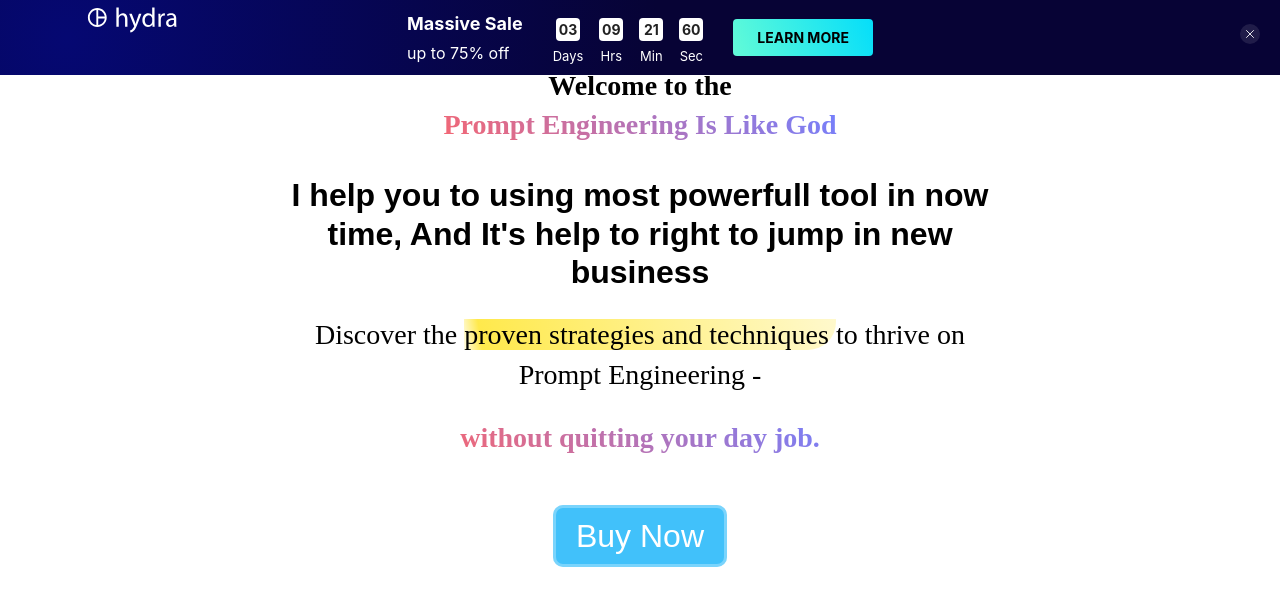
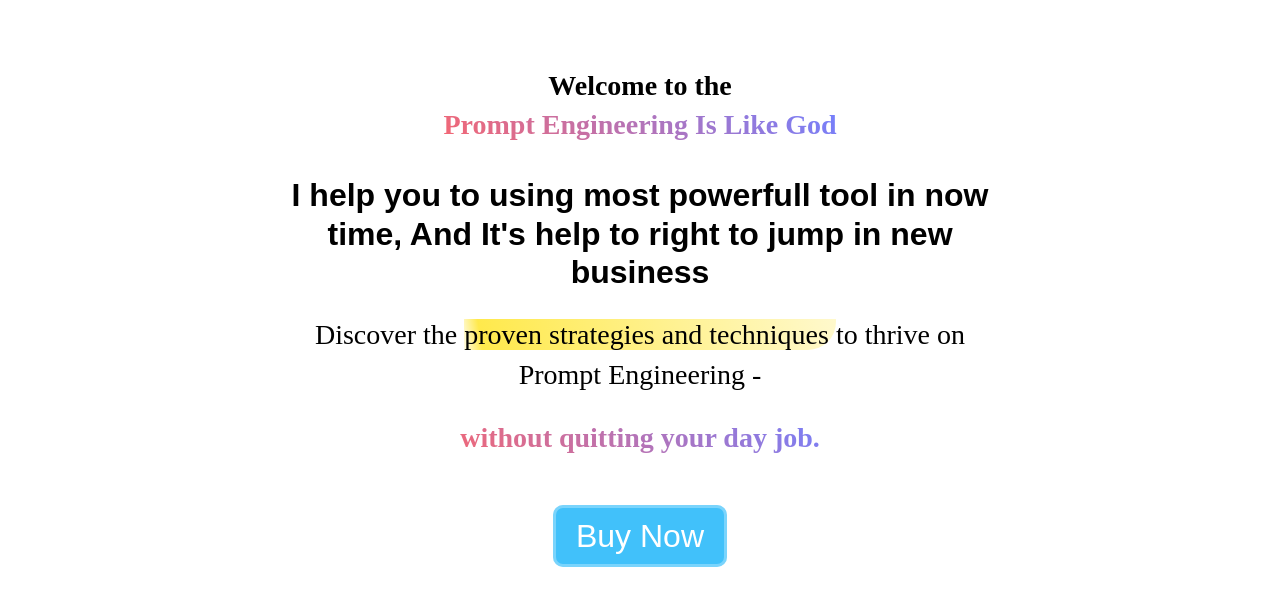
Before and after one commit to hi-sushanta/prompt, a Jekyll site: the page built from index.html, in a window 1280 px wide and 1400 px high. Shown: the top 613 px of the window. Built offline with Jekyll 4.4.1, drawn with Linux system fonts in a browser that asks for light colours; some web fonts are replaced; the list of posts is cut into pages by our own code; grey boxes are pictures that could not be loaded.

Commit message:
Delete .js file and revert all changes

```diff
--- a/_layouts/default.html
+++ b/_layouts/default.html
@@ -52,54 +52,6 @@
 				return false;
 			};
 		</script>
-		 <div class="discount-container">
-			<div class="info">
-			  <div class="discount-heading">Massive Sale</div>
-			  <div class="discount-subheading">up to 75% off</div>
-			</div>
 
-			<div class="countdown-timer">
-			  <div class="group">
-				<div class="value days" style="margin-top:10px; padding:1px 1px 1px 1px; font-size:14px;">03</div>
-				<div class="unit">Days</div>
-			  </div>
-
-			  <div class="group">
-				<div class="value hours" style="margin-top:10px; padding:1px 1px 1px 1px; font-size:14px;">09</div>
-				<div class="unit">Hrs</div>
-			  </div>
-
-			  <div class="group">
-				<div class="value minutes" style="margin-top:10px; padding:1px 1px 1px 1px; font-size:14px;">21</div>
-				<div class="unit">Min</div>
-			  </div>
-
-			  <div class="group">
-				<div class="value seconds" style="margin-top:10px; padding:1px 1px 1px 1px; font-size:14px;">60</div>
-				<div class="unit">Sec</div>
-			  </div>
-			</div>
-
-			<a href="#" class="discount-btn">Learn More</a>
-
-			<div class="close-btn">
-			  <svg
-				xmlns="http://www.w3.org/2000/svg"
-				fill="none"
-				viewBox="0 0 24 24"
-				stroke-width="1.5"
-				stroke="currentColor"
-				class="w-6 h-6"
-			  >
-				<path
-				  stroke-linecap="round"
-				  stroke-linejoin="round"
-				  d="M6 18L18 6M6 6l12 12"
-				/>
-			  </svg>
-			</div>
-		  </div>
-
-		  <script src="main.js"></script>
 	</body>
 </html>
--- a/_sass/landing-page.scss
+++ b/_sass/landing-page.scss
@@ -161,120 +161,3 @@
 		flex-direction: row-reverse;
 	}
 }
-
-
-// Counter
-.discount-container .close-btn {
-	width: 20px;
-  }
-
-  .discount-container {
-	position: fixed;
-	top: 0;
-	left: 0;
-	display: flex;
-	gap: 30px;
-	justify-content: center;
-	align-items: center;
-	width: 100%;
-	background: #023047;
-	background-image: radial-gradient(
-	  circle 610px at 5.2% 51%,
-	  rgb(5, 8, 114) 0%,
-	  rgb(7, 3, 53) 97%
-	);
-	color: #fff;
-	font-family: "Inter", sans-serif;
-	padding: 8px 0;
-  }
-
-  .discount-container .discount-heading {
-	font-size: 18px;
-	font-weight: bold;
-	margin-bottom: 4px;
-  }
-
-  .discount-container .discount-subheading {
-	font-size: 16px;
-  }
-
-  .discount-container .countdown-timer {
-	display: flex;
-	gap: 16px;
-  }
-
-  .countdown-timer .group {
-	display: flex;
-	flex-direction: column;
-	align-items: center;
-	gap: 6px;
-  }
-
-  .countdown-timer .value {
-	background: #fff;
-	color: #222;
-	font-size: 20px;
-	font-weight: bold;
-	padding: 8px;
-	width: 24px;
-	text-align: center;
-	border-radius: 4px;
-  }
-
-  .countdown-timer .unit {
-	font-size: 13px;
-  }
-
-  .discount-container .discount-btn {
-	padding: 8px 24px;
-	background: rgb(99, 251, 215);
-	background-image: linear-gradient(
-	  68deg,
-	  rgb(99, 251, 215) 0%,
-	  rgb(5, 222, 250) 100%
-	);
-	font-size: 14px;
-	font-weight: bold;
-	color: #000;
-	text-decoration: none;
-	border-radius: 4px;
-	text-transform: uppercase;
-	transition: all 400ms ease;
-  }
-
-  .discount-container .discount-btn:hover {
-	transform: scale(1.03);
-  }
-
-  .discount-container .close-btn {
-	position: fixed;
-	top: 24px;
-	right: 20px;
-	background: rgba(255, 255, 255, 0.1);
-	padding: 3px;
-	border-radius: 50%;
-	display: flex;
-	cursor: pointer;
-	transition: all 400ms ease;
-  }
-
-  .discount-container .close-btn:hover {
-	background: rgba(255, 255, 255, 0.3);
-  }
-
-  @media (max-width: 800px) {
-	.discount-container {
-	  justify-content: flex-start;
-	  padding-left: 30px;
-	}
-  }
-
-  @media (max-width: 640px) {
-	.discount-container {
-	  flex-direction: column;
-	  text-align: center;
-	  padding-left: 0;
-	  gap: 16px;
-	}
-  }
-// Counter End
```
Also changed, not shown: _layouts/main.js (deleted, +0 -54 lines), index.html (line endings or trailing spaces).
